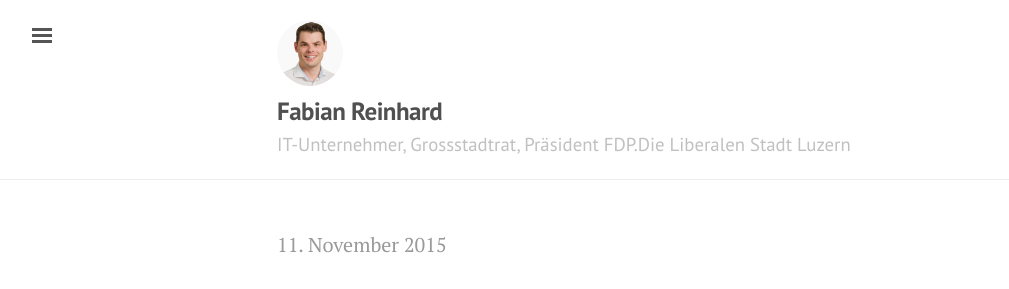
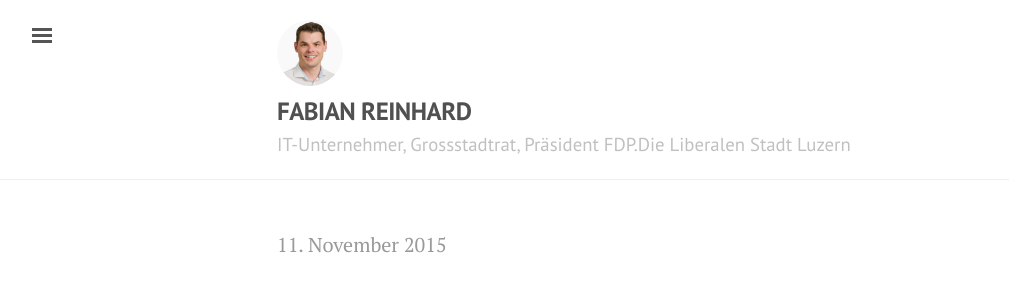
Before and after one commit to freinhard/freinhard.github.io, a Jekyll site: the page built from index.html, in a window 1280 px wide and 900 px high. Shown: the top 289 px of the window, without its empty margins (3-1012 px from the left). Built offline with Jekyll 4.4.1, drawn with Linux system fonts in a browser that asks for light colours; the list of posts is cut into pages by our own code; comment, search, counter and statistics services are not loaded.

Commit message:
Capital letters

```diff
--- a/_config.yml
+++ b/_config.yml
@@ -5,7 +5,7 @@ permalink:           pretty
 relative_permalinks: true
 
 # Setup
-title:               Fabian Reinhard
+title:               FABIAN REINHARD
 tagline:             'IT-Unternehmer, Grossstadtrat, Präsident FDP.Die Liberalen Stadt Luzern'
 description:         'Fabian Reinhard: IT-Unternehmer, Grossstadtrat Luzern, Präsident FDP.Die Liberalen Stadt Luzern'
 url:                 http://www.fabianreinhard.ch
```
